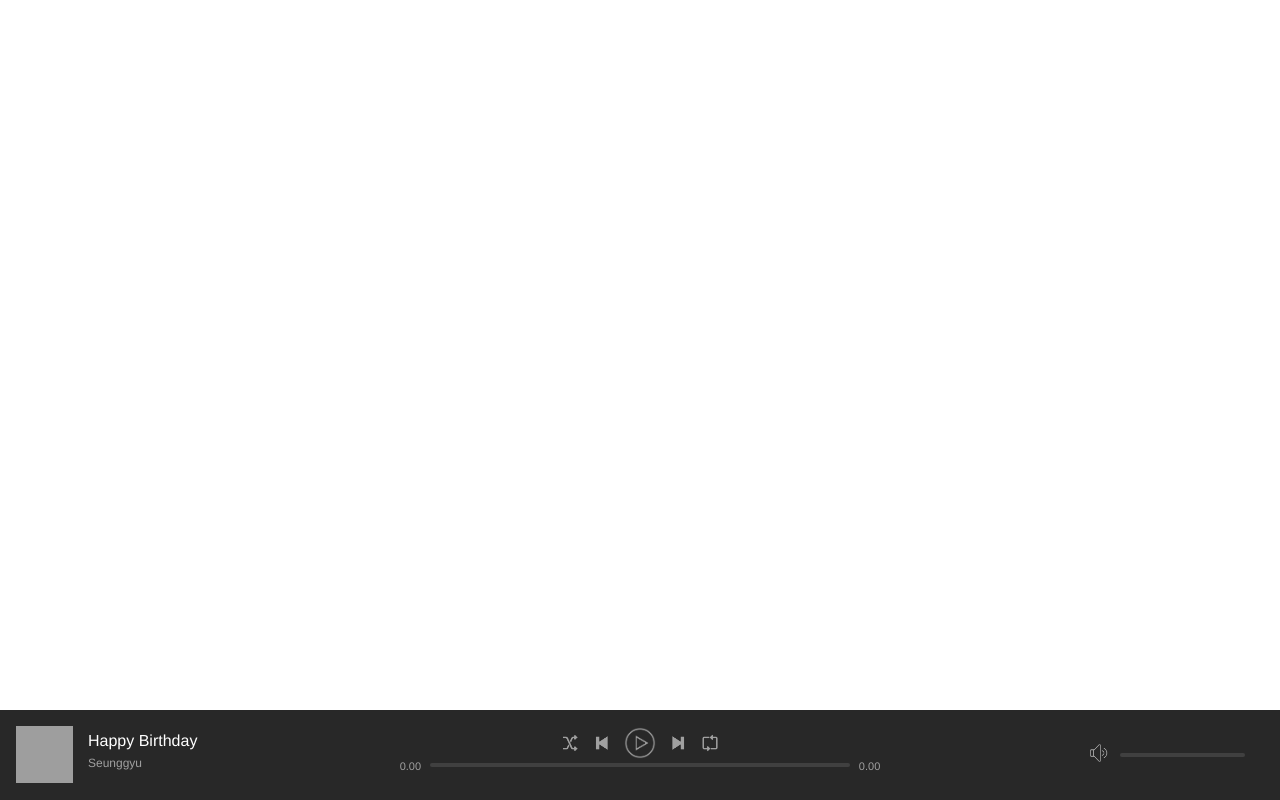
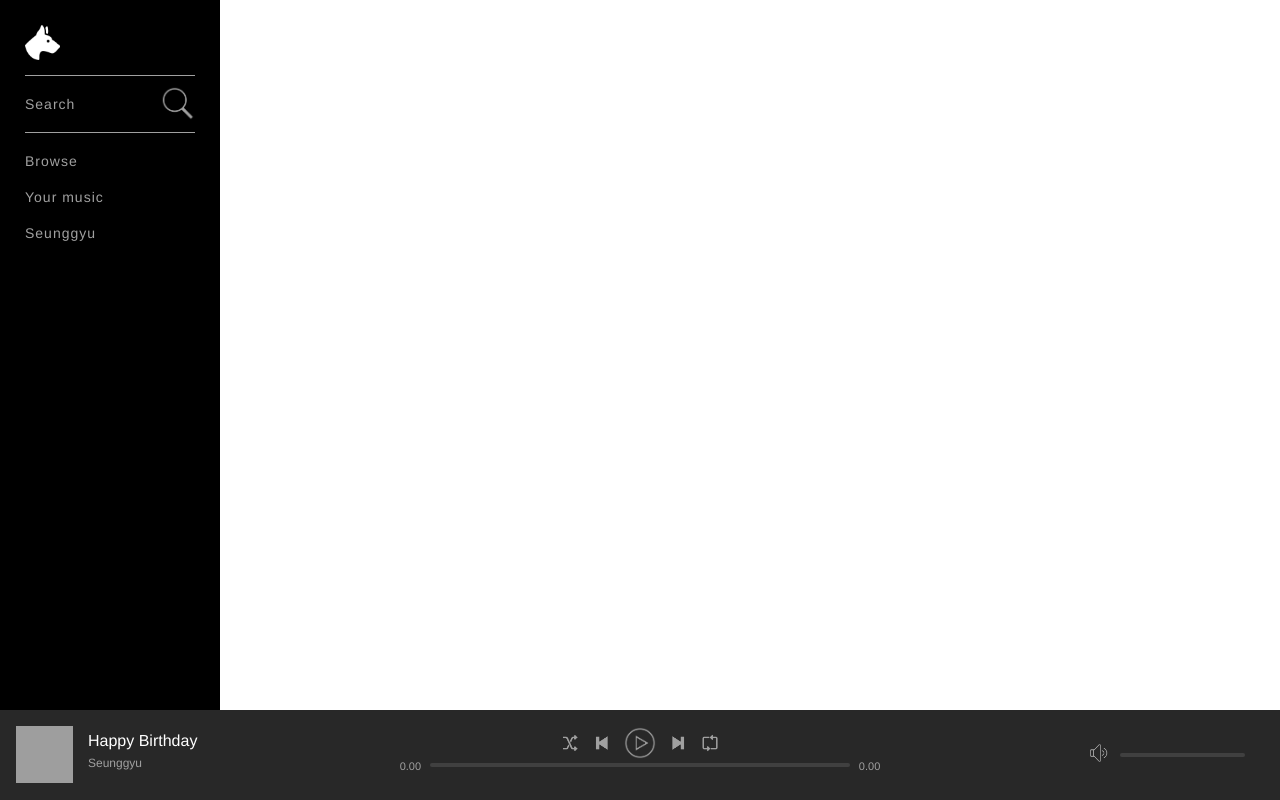
Before and after one commit to seunggyubyun/slotify, a PHP site: page / in a window 1280 px wide. Run offline with PHP 8.4, Linux system fonts and the light colour scheme; the visitor is signed in with stand-in values (Sample User, id 1); grey boxes are pictures that could not be loaded.

Commit message:
navigation menu completed

```diff
--- a/assets/css/style.css
+++ b/assets/css/style.css
@@ -140,3 +140,62 @@ html, body {
 .volumeBar .progressBar {
     width: 125px;
 }
+
+#topContainer {
+    min-height: 100%;
+    width: 100%;
+}
+
+#navBarContainer {
+    background-color: #000;
+    width: 220px;
+    height: 100vh;
+    position: fixed;
+    top: 0;
+    left: 0;
+}
+
+.navbar {
+    padding: 25px;
+    display: flex;
+    flex-direction: column;
+    -ms-flex-direction: column;
+}
+
+.logo {
+    margin-bottom: 15px;
+}
+.logo img {
+    width: 35px;
+}
+
+.navBar .group {
+    border-top: 1px solid #a0a0a0;
+    padding: 10px 0;
+}
+
+.navItem {
+    padding: 10px 0;
+    font-size: 14px;
+    font-weight: 400;
+    display: block;
+    letter-spacing: 1px;
+    position: relative;
+}
+
+.navItemLink {
+    text-decoration: none;
+    color: #a0a0a0;
+}
+
+.navItemLink:hover {
+    color: #fff;
+
+}
+
+.navItemLink .icon{
+    width: 35px;
+    position: absolute;
+    right: 0;
+    top: 0px;
+}
--- a/index.php
+++ b/index.php
@@ -16,6 +16,45 @@ else{
         <link rel="stylesheet" type="text/css" href="assets/css/style.css">
     </head>
     <body>
+
+        <div id="mainContainer">
+
+            <div id="topContainer">
+
+                <div id="navBarContainer">
+                    <nav class="navBar">
+
+                        <a href="index.php" class="logo">
+                            <img src="assets/images/icons/logo.png">
+                        </a>
+
+                         <div class="group">
+
+                             <div class="navItem">
+                                 <a href="search.php" class="navItemLink">Search
+                                     <img src="assets/images/icons/search.png" class="icon" alt="search">
+                                 </a>
+                             </div>
+
+                         </div>
+
+                         <div class="group">
+                             <div class="navItem">
+                                 <a href="browse.php" class="navItemLink">Browse</a>
+                             </div>
+
+                             <div class="navItem">
+                                 <a href="yourMusic.php" class="navItemLink">Your music</a>
+                             </div>
+
+                             <div class="navItem">
+                                 <a href="profile.php" class="navItemLink">Seunggyu</a>
+                             </div>
+                         </div>
+                    </nav>
+
+                </div>
+            </div>
 
             <div id="nowPlayingBarContainer">
 
@@ -106,5 +145,9 @@ else{
 
                 </div>
             </div>
+
+        </div>
+
+
     </body>
 </html>
```
Also changed, not shown: assets/images/icons/logo.png (added), 4 other files. Lines whose indentation alone changed are shown as unchanged.
